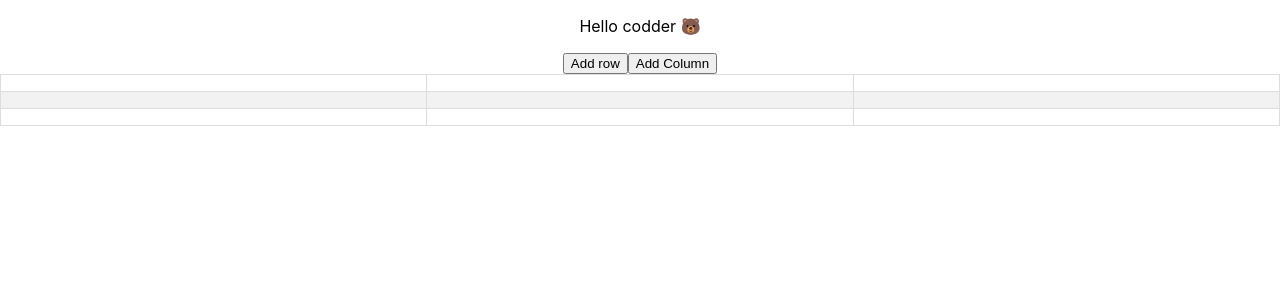
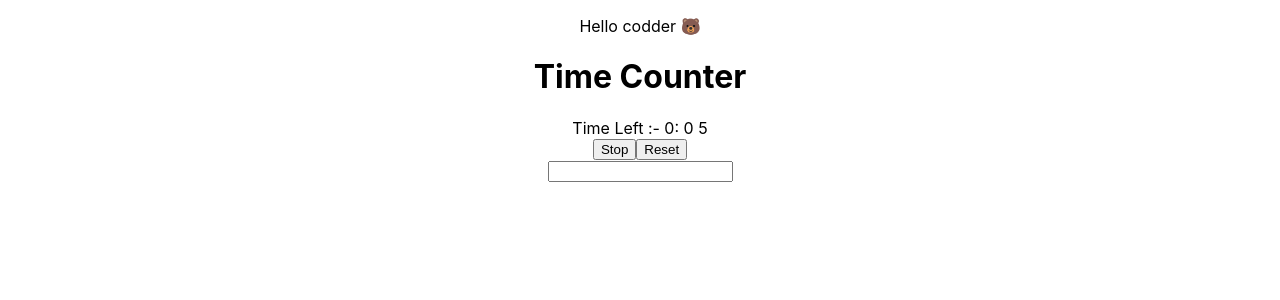
Before and after one commit to CodeKaroge/ReactPractice, a React (Create React App) app: page / in a window 1280 px wide. Shown: the top 300 px of the page. Built offline with nearby package versions, Linux system fonts and the light colour scheme.

Commit message:
CountDown app completed

```diff
--- a/src/App.js
+++ b/src/App.js
@@ -4,12 +4,13 @@ import ExcelApp from './Components/Editor/ExcelApp';
 import ExcelProperty from './Components/Editor/ExcelProperty';
 import Table from './Components/Tables/Table';
 import Form from './Components/formFolde/Form';
+import CounterDown from './Components/Counter/Countdown';
 
 function App() {
   return (
     <div className="App">
       <p>Hello codder 🐻</p>
-      <ExcelProperty />
+      <CounterDown />
     </div>
   );
 }
--- a/src/Components/Counter/Countdown.js
+++ b/src/Components/Counter/Countdown.js
@@ -3,6 +3,7 @@ import React, { useEffect, useState } from 'react';
 const Countdown = () => {
     const [timeLeft, setTimeLeft] = useState(10)
     const [stopStart, setStopStart] = useState(false)
+    const [message, setMessage] = useState('')
 
     useEffect(() => {
         const timer = setInterval(() => {
@@ -11,14 +12,28 @@ const Countdown = () => {
         if (timeLeft === 0 || stopStart) {
             clearInterval(timer)
         }
+        if (timeLeft < 5 && timeLeft > 0) {
+            setMessage("Your last 5 seconds left")
+        } else if (timeLeft === 0) {
+            setMessage('')
+        }
         return () => clearInterval(timer)
     }, [timeLeft, stopStart])
+
+    const formatTime = (time) => {
+        const min = Math.floor(time / 60)
+        const sec = time % 60
+        return `${min}: ${sec < 10 ? '0' : ''} ${sec}`
+    }
 
     return (
         <div>
             <h1>Time Counter</h1>
-            <div>Time Left :- {timeLeft}</div>
+            <div>Time Left :- {formatTime(timeLeft)}</div>
             <button onClick={() => setStopStart(!stopStart)} >{stopStart ? "Start" : "Stop"}</button>
+            <button onClick={() => setTimeLeft(0)} >Reset</button>
+            <div>{message}</div>
+            <input type="number" onChange={(e) => setTimeLeft(e.target.value)} />
         </div >
     );
 };
```
